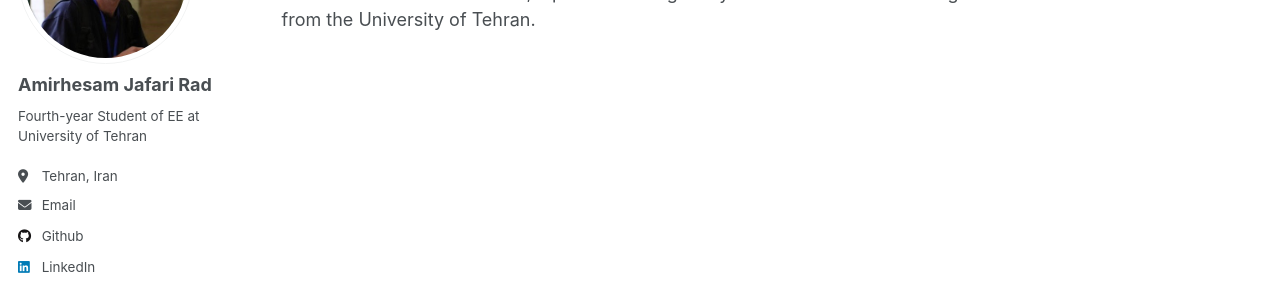
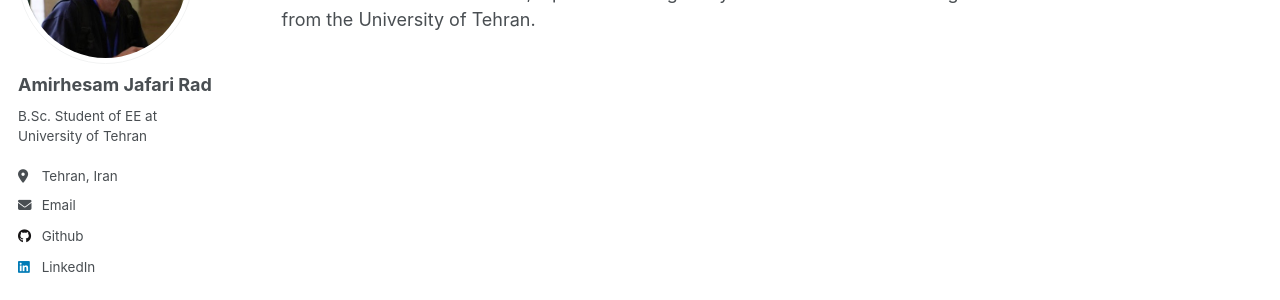
Before and after one commit to amirhjrad/amirhjrad.github.io, a Jekyll site: the page built from _pages/home.md, in a window 1280 px wide. Shown: the part 217-517 px from the top of the page. Built offline with Jekyll 4.4.1, drawn with Linux system fonts in a browser that asks for light colours.

Commit message:
modified:   _config.yml

```diff
--- a/_config.yml
+++ b/_config.yml
@@ -24,7 +24,7 @@ author:
   avatar           : "profile.jpg"
   name             : "Amirhesam Jafari Rad"
   pronouns         : # example: "she/her"
-  bio              : "Fourth-year Student of EE at University of Tehran"
+  bio              : "B.Sc. Student of EE at University of Tehran"
   location         : "Tehran, Iran"
   employer         : #"Red Brick University"
   uri              : # URL
```
